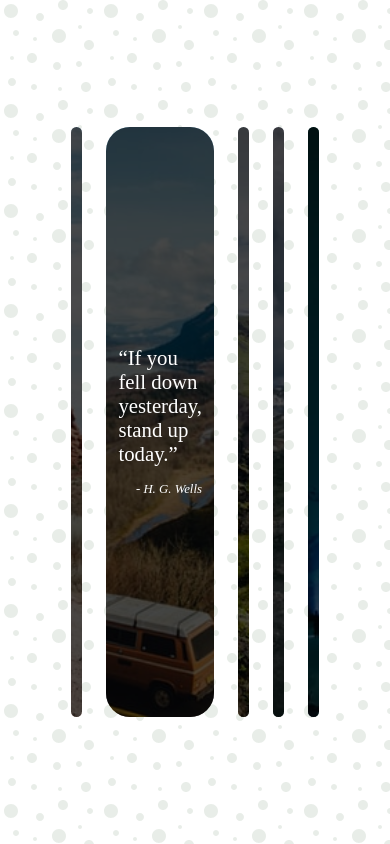
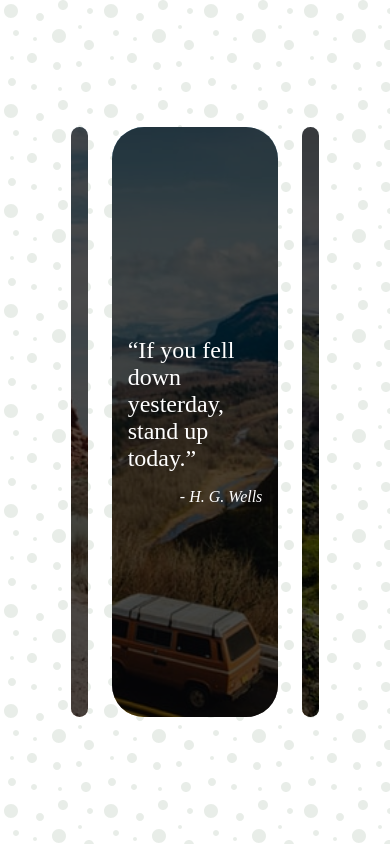
Before and after one commit to besttlookk/50-D-50_expanding-cards, a plain HTML site: page index.html in a window 390 px wide. Drawn offline with Linux system fonts and the light colour scheme.

Commit message:
media query added

```diff
--- a/style.css
+++ b/style.css
@@ -43,7 +43,7 @@ body {
   align-items: center;
   position: relative;
   height: 70vh;
-  border-radius: 1.5rem;
+  border-radius: 2rem;
   transition: transform 0.9s linear;
   background-repeat: no-repeat;
   background-position: center;
@@ -102,7 +102,7 @@ body {
 
 .quote {
   position: relative;
-  font-size: 1.3rem;
+  font-size: 1.5rem;
 }
 
 .quote::before {
@@ -114,8 +114,18 @@ body {
 }
 
 .author {
-  font-size: 0.8rem;
+  font-size: 1rem;
   margin-top: 1rem;
   text-align: right;
   font-style: italic;
 }
+
+@media screen and (max-width: 680px) {
+  .card:nth-of-type(4) {
+    display: none;
+  }
+
+  .card:nth-of-type(5) {
+    display: none;
+  }
+}
```
